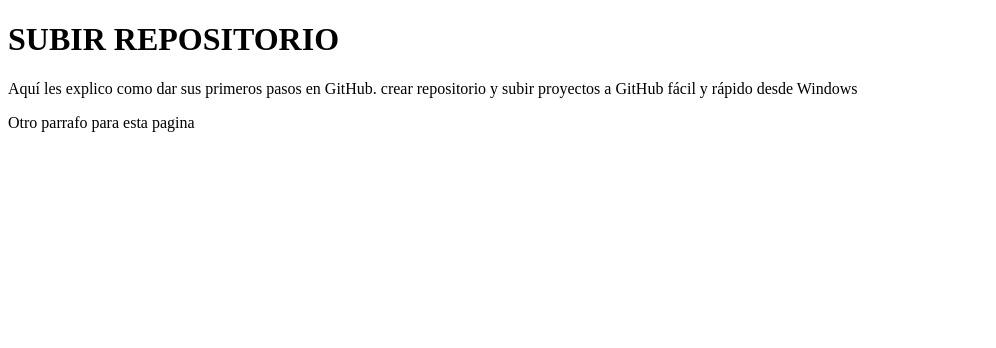
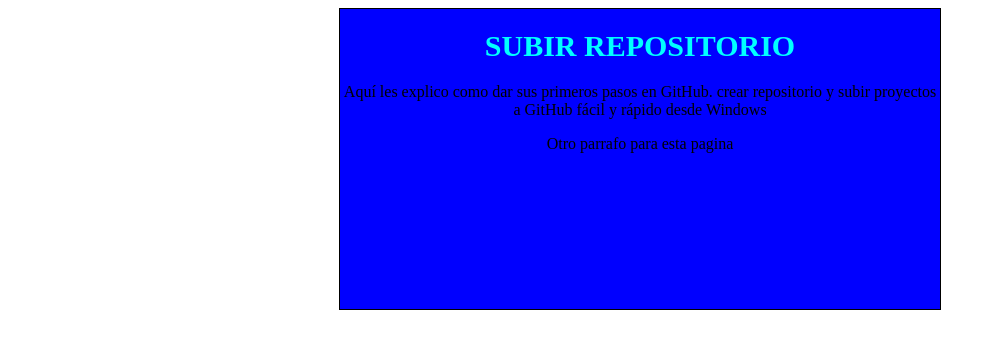
Before and after one commit to 2901alexander/intento2, a plain HTML site: page index.html in a window 1280 px wide. Shown: the whole page, without its empty margins (0-996 px from the left). Drawn offline with Linux system fonts and the light colour scheme.

Commit message:
agregue estilos css

```diff
--- /dev/null
+++ b/estilos.css
@@ -0,0 +1,15 @@
+.container{
+    width: 600px;
+    height: 300px;
+    border: solid  black 1px;
+    background-color: blue;
+    margin: auto;
+    text-align: center;
+}
+.title{
+    color: aqua;
+    font-size: 30px;
+}
+.parrafo1{
+    color: black;
+}
--- a/index.html
+++ b/index.html
@@ -5,10 +5,13 @@
     <meta http-equiv="X-UA-Compatible" content="IE=edge">
     <meta name="viewport" content="width=device-width, initial-scale=1.0">
     <title>Aprendiendo GITHUB</title>
+    <link rel="stylesheet" href="estilos.css">
 </head>
 <body>
-    <div><h1>SUBIR REPOSITORIO</h1></div>
-    <p>Aquí les explico como dar sus primeros pasos en GitHub. crear repositorio y subir proyectos a GitHub fácil y rápido desde Windows</p>
+    <div class="container">
+    <div><h1 class="title">SUBIR REPOSITORIO</h1></div>
+    <p class="parrafo1">Aquí les explico como dar sus primeros pasos en GitHub. crear repositorio y subir proyectos a GitHub fácil y rápido desde Windows</p>
     <p>Otro parrafo para esta pagina</p>
+    </div>
 </body>
 </html>
```
